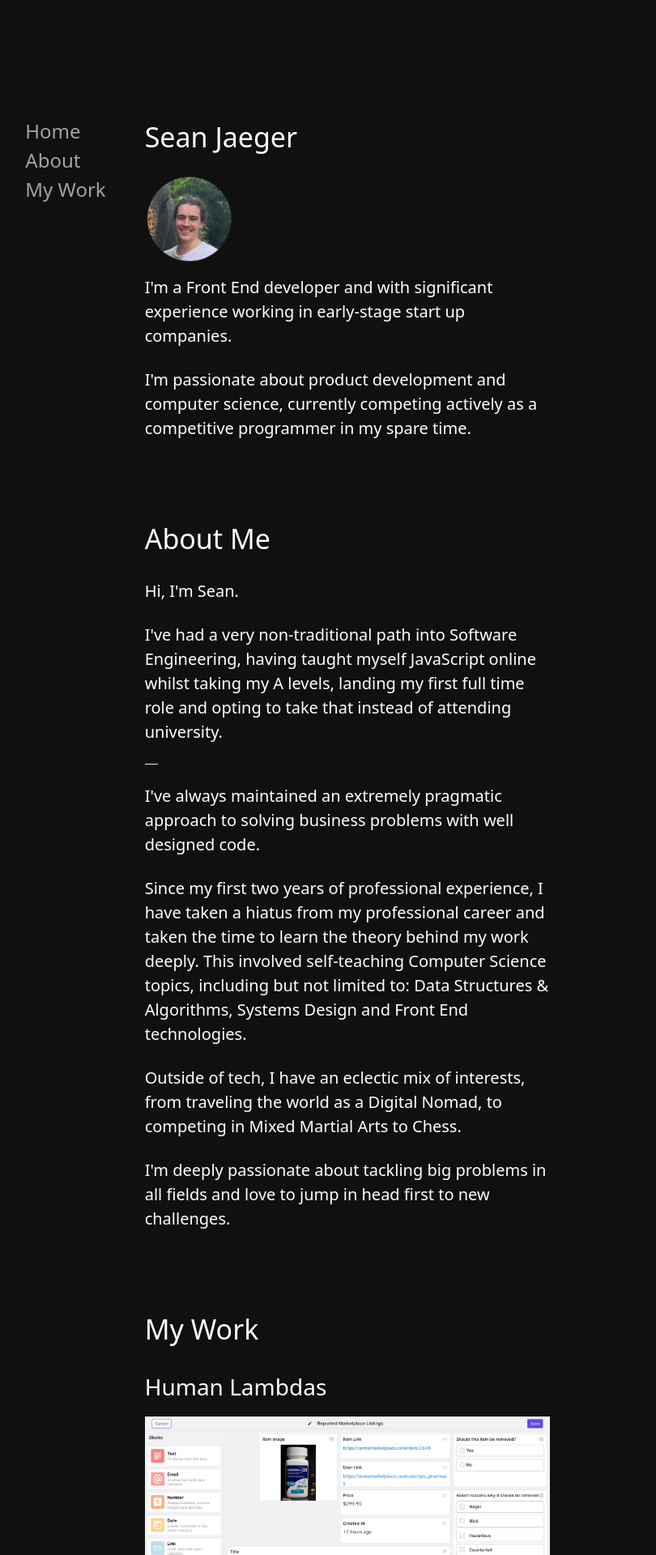
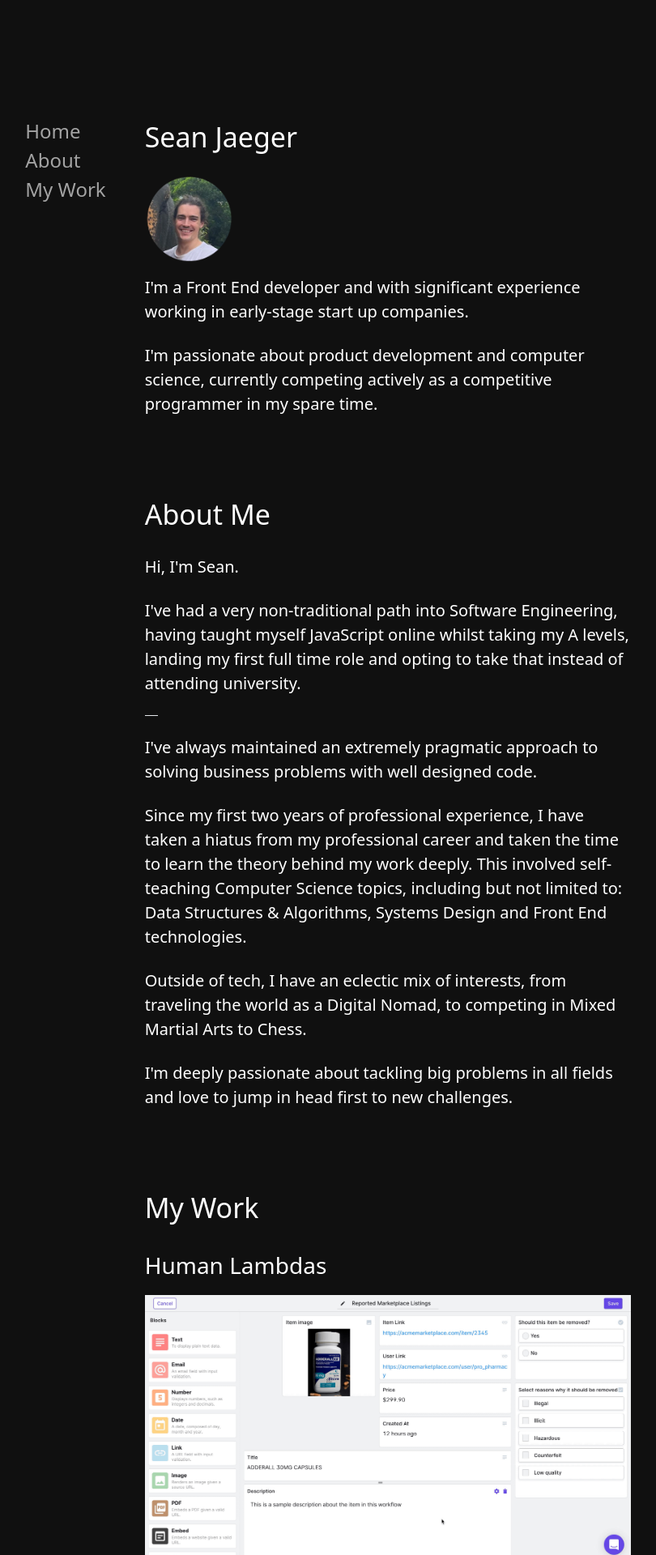
Before and after one commit to SeanJaeger1/Portfolio, a Next.js app: page / in a window 1280 px wide. Shown: the top 1920 px of the page at 81% size, without its empty margins (248-1058 px from the left). Built offline with nearby package versions, Linux system fonts and the light colour scheme.

Commit message:
Refactored code for production

```diff
--- a/package.json
+++ b/package.json
@@ -17,6 +17,7 @@
     "next": "13.2.4",
     "react": "18.2.0",
     "react-dom": "18.2.0",
+    "sharp": "^0.31.3",
     "typescript": "4.9.5"
   },
   "devDependencies": {
--- a/pages/index.tsx
+++ b/pages/index.tsx
@@ -36,28 +36,28 @@ export default function Home() {
               />
             </div>
             <p className="text-general">
-              I'm a Front End developer and with significant experience working
-              in early-stage start up companies.
+              I&apos;m a Front End developer and with significant experience
+              working in early-stage start up companies.
             </p>
             <p className="text-general mt-6">
-              I'm passionate about product development and computer science,
-              currently competing actively as a competitive programmer in my
-              spare time.
+              I&apos;m passionate about product development and computer
+              science, currently competing actively as a competitive programmer
+              in my spare time.
             </p>
           </section>
           <section id="about" aria-label="About Sean Jaeger" className="mt-24">
             <div className="header">About Me</div>
-            <p className="text-general mt-6">Hi, I'm Sean.</p>
+            <p className="text-general mt-6">Hi, I&apos;m Sean.</p>
             <p className="text-general mt-6">
-              I've had a very non-traditional path into Software Engineering,
-              having taught myself JavaScript online whilst taking my A levels,
-              landing my first full time role and opting to take that instead of
-              attending university.
+              I&apos;ve had a very non-traditional path into Software
+              Engineering, having taught myself JavaScript online whilst taking
+              my A levels, landing my first full time role and opting to take
+              that instead of attending university.
             </p>
             <hr className="w-4  my-6" />
             <p className="text-general">
-              I've always maintained an extremely pragmatic approach to solving
-              business problems with well designed code.
+              I&apos;ve always maintained an extremely pragmatic approach to
+              solving business problems with well designed code.
             </p>
             <p className="text-general mt-6">
               Since my first two years of professional experience, I have taken
@@ -73,8 +73,8 @@ export default function Home() {
               Martial Arts to Chess.
             </p>
             <p className="text-general mt-6">
-              I'm deeply passionate about tackling big problems in all fields
-              and love to jump in head first to new challenges.
+              I&apos;m deeply passionate about tackling big problems in all
+              fields and love to jump in head first to new challenges.
             </p>
           </section>
           <section id="work" aria-label="My work portfolio" className="mt-24">
@@ -83,8 +83,8 @@ export default function Home() {
               <div className="subheader mt-6 mb-4">Human Lambdas</div>
               <Image
                 src={HLImage}
-                width={500}
-                height={350}
+                width={600}
+                height={326}
                 alt="Human Lambdas App Screenshot"
               />
               <p className="text-general mt-6">
@@ -104,8 +104,8 @@ export default function Home() {
               <div className="subheader mt-6 mb-4">Competitive Programming</div>
               <Image
                 src={CPImage}
-                width={500}
-                height={350}
+                width={600}
+                height={326}
                 alt="Competitive Programming Profile Screenshot"
               />
               <p className="text-general mt-6">
@@ -119,10 +119,10 @@ export default function Home() {
                 solution is required for all test cases to past.
               </p>
               <p className="text-general mt-6">
-                I've experienced great success in these competitions, achieving
-                a top 4% global ranking out of ~400,000 total participants. In
-                my most recent competition I placed in the top ~0.8% of a
-                competition with over 17,000 global participants.
+                I&apos;ve experienced great success in these competitions,
+                achieving a top 4% global ranking out of ~400,000 total
+                participants. In my most recent competition I placed in the top
+                ~0.8% of a competition with over 17,000 global participants.
               </p>
             </div>
           </section>
--- a/styles/globals.css
+++ b/styles/globals.css
@@ -28,7 +28,7 @@
 .text-general {
   font-size: var(--general-font-size);
   color: var(--text-primary-color);
-  max-width: 500px;
+  max-width: 600px;
 }
 
 .link-text {
```
Also changed, not shown: 1 other file (tests, documents, lock files or other folders).
